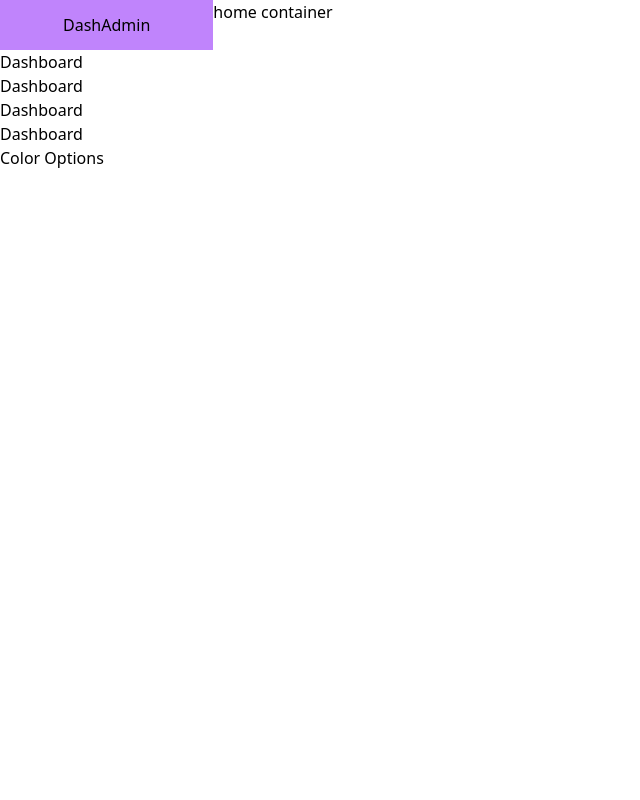
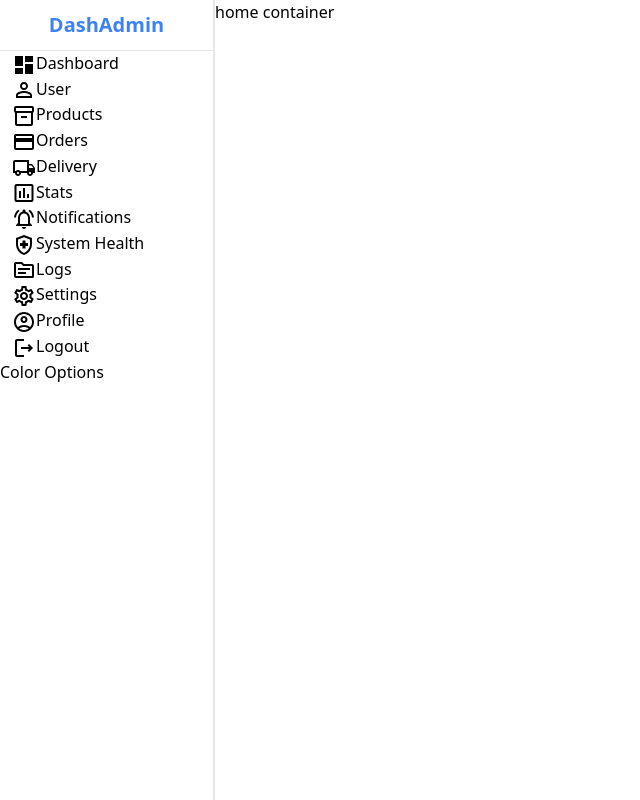
Before and after one commit to cbarcinas/admin-panel, a React (Create React App) app: page / in a window 1280 px wide. Shown: the whole page, without its empty margins (0-640 px from the left). Built offline with nearby package versions, Linux system fonts and the light colour scheme.

Commit message:
added sidebar icons: wip

```diff
--- a/src/components/Sidebar.js
+++ b/src/components/Sidebar.js
@@ -1,29 +1,79 @@
+import DashboardIcon from '@mui/icons-material/Dashboard';
+import PersonOutlineOutlinedIcon from '@mui/icons-material/PersonOutlineOutlined';
+import Inventory2OutlinedIcon from '@mui/icons-material/Inventory2Outlined';
+import CreditCardIcon from '@mui/icons-material/CreditCard';
+import LocalShippingOutlinedIcon from '@mui/icons-material/LocalShippingOutlined';
+import InsertChartOutlinedIcon from '@mui/icons-material/InsertChartOutlined';
+import NotificationsActiveOutlinedIcon from '@mui/icons-material/NotificationsActiveOutlined';
+import HealthAndSafetyOutlinedIcon from '@mui/icons-material/HealthAndSafetyOutlined';
+import TopicOutlinedIcon from '@mui/icons-material/TopicOutlined';
+import SettingsOutlinedIcon from '@mui/icons-material/SettingsOutlined';
+import AccountCircleOutlinedIcon from '@mui/icons-material/AccountCircleOutlined';
+import LogoutOutlinedIcon from '@mui/icons-material/LogoutOutlined';
+
 const Sidebar = () => {
   return (
     // sidebar
-    <div className="flex-1">
-      {/* Top */}
-      <div className="h-[50px] flex items-center justify-center bg-purple-400">
-        <span>DashAdmin</span>
+    <div className="flex-1 border-r-2 min-h-screen bg-white">
+      {/* Top Sidebar */}
+      <div className="h-[50px] flex items-center justify-center">
+        <span className="font-bold text-[20px] text-blue-500">DashAdmin</span>
       </div>
-      {/* Center */}
-      <div>
+      <hr className="h-0" />
+      {/* Center Sidebar */}
+      <div className="pl-3">
         <ul>
           <li>
+            <DashboardIcon />
             <span>Dashboard</span>
           </li>
           <li>
-            <span>Dashboard</span>
+            <PersonOutlineOutlinedIcon />
+            <span>User</span>
           </li>
           <li>
-            <span>Dashboard</span>
+            <Inventory2OutlinedIcon />
+            <span>Products</span>
           </li>
           <li>
-            <span>Dashboard</span>
+            <CreditCardIcon />
+            <span>Orders</span>
+          </li>
+          <li>
+            <LocalShippingOutlinedIcon />
+            <span>Delivery</span>
+          </li>
+          <li>
+            <InsertChartOutlinedIcon />
+            <span>Stats</span>
+          </li>
+          <li>
+            <NotificationsActiveOutlinedIcon />
+            <span>Notifications</span>
+          </li>
+          <li>
+            <HealthAndSafetyOutlinedIcon />
+            <span>System Health</span>
+          </li>
+          <li>
+            <TopicOutlinedIcon />
+            <span>Logs</span>
+          </li>
+          <li>
+            <SettingsOutlinedIcon />
+            <span>Settings</span>
+          </li>
+          <li>
+            <AccountCircleOutlinedIcon />
+            <span>Profile</span>
+          </li>
+          <li>
+            <LogoutOutlinedIcon />
+            <span>Logout</span>
           </li>
         </ul>
       </div>
-      {/* Bottom */}
+      {/* Bottom Sidebar */}
       <div>Color Options</div>
     </div>
   );
```
